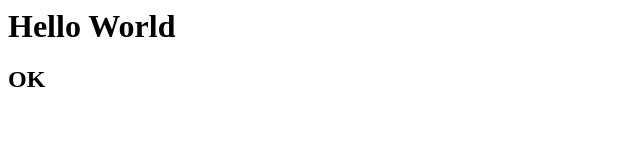
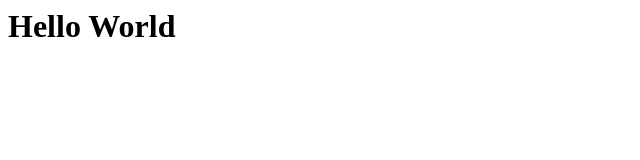
Before and after one commit to bharadwaj9git/learn-docker, a plain HTML site: page 01-image/index.html in a window 1280 px wide. Shown: the full height of the page, 0-640 px from the left. Drawn offline with Linux system fonts and the light colour scheme.

Commit message:
Docker image

```diff
--- a/01-image/index.html
+++ b/01-image/index.html
@@ -1,2 +1 @@
 <h1>Hello World</h1>
-<h2>OK</h2>
```
